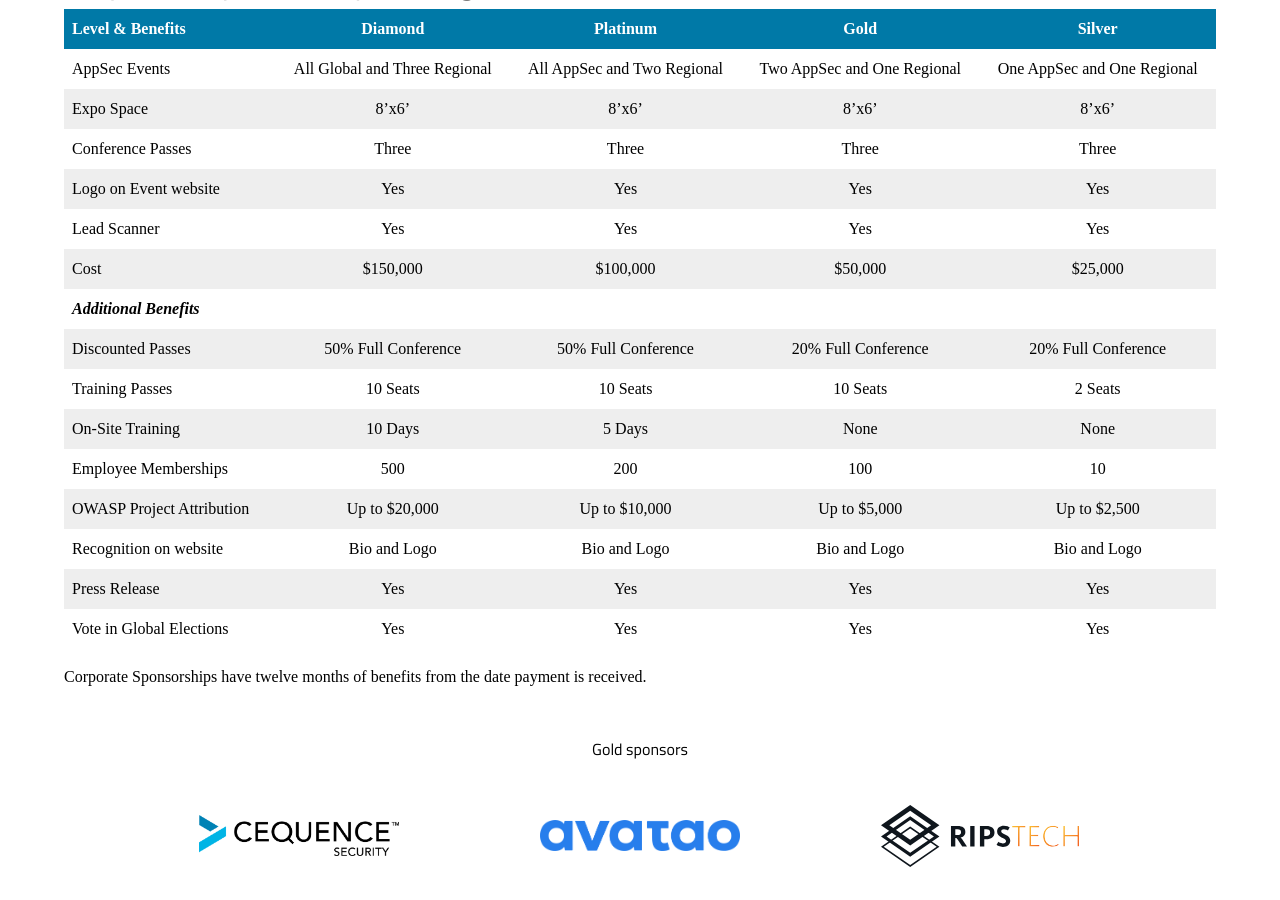
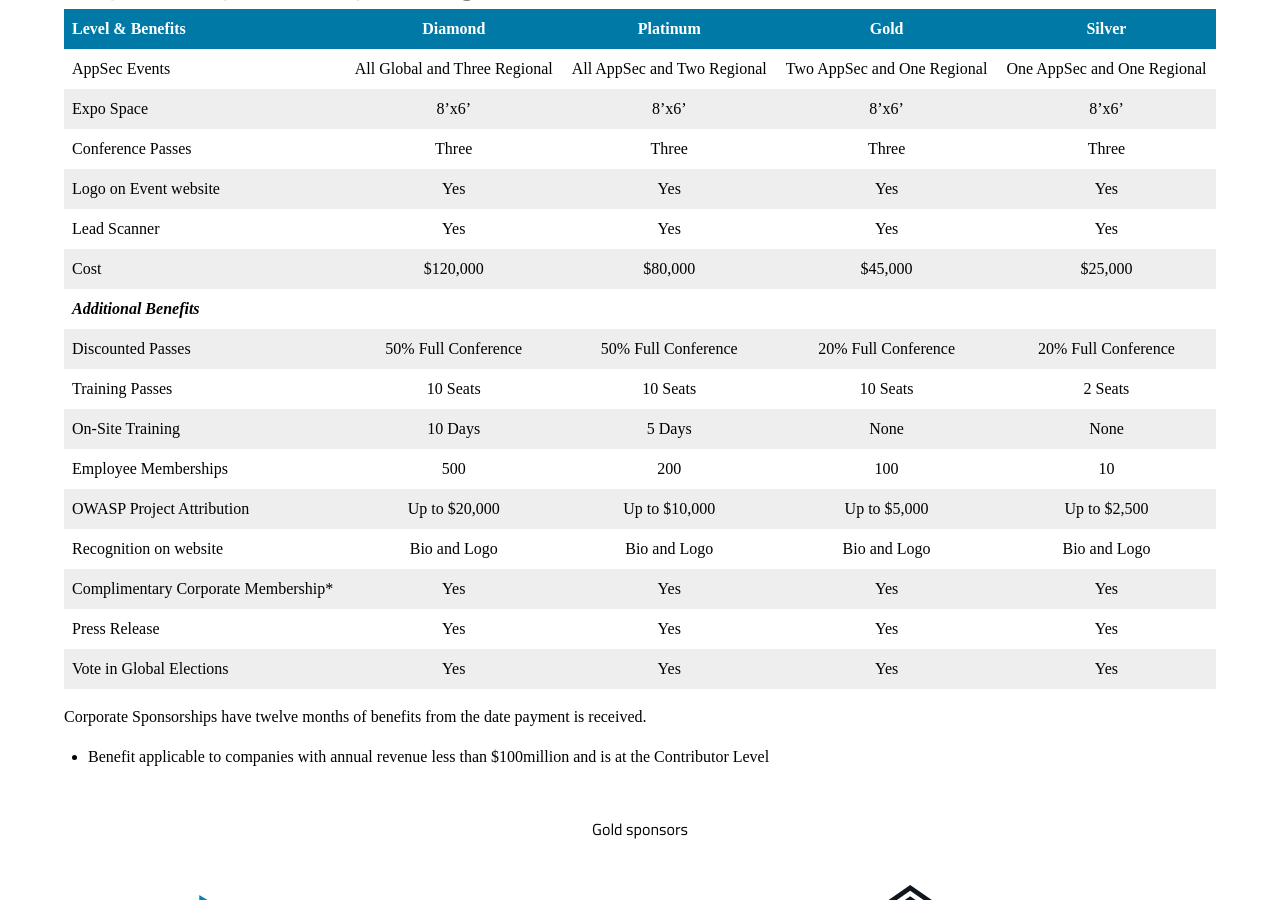
Before and after one commit to OWASP/AppSecAms2019, a Jekyll site: the page built from sponsors/index.md, in a window 1280 px wide and 900 px high, scrolled down 938 px. Built offline with Jekyll 4.4.1, drawn with Linux system fonts in a browser that asks for light colours; some web fonts are replaced.

Commit message:
Price changes and added benefit

```diff
--- a/sponsors/index.md
+++ b/sponsors/index.md
@@ -33,7 +33,7 @@
 | Conference Passes | Three  | Three  | Three  | Three  |
 | Logo on Event website | Yes | Yes | Yes | Yes |
 | Lead Scanner | Yes | Yes | Yes | Yes |
-| Cost | $150,000 | $100,000 | $50,000 | $25,000 |
+| Cost | $120,000 | $80,000 | $45,000 | $25,000 |
 | ***Additional Benefits*** | | | |
 | Discounted Passes | 50% Full Conference | 50% Full Conference | 20% Full Conference | 20% Full Conference |
 | Training Passes | 10 Seats |10 Seats |10 Seats |2 Seats |
@@ -41,9 +41,11 @@
 | Employee Memberships| 500 | 200 | 100 | 10 |
 | OWASP Project Attribution | Up to $20,000 | Up to $10,000 | Up to $5,000 | Up to $2,500 |
 | Recognition on website | Bio and Logo | Bio and Logo | Bio and Logo | Bio and Logo |
+| Complimentary Corporate Membership* | Yes | Yes | Yes | Yes |
 | Press Release | Yes | Yes | Yes | Yes |
 | Vote in Global Elections | Yes | Yes | Yes | Yes |
 
 Corporate Sponsorships have twelve months of benefits from the date payment is received.
+ * Benefit applicable to companies with annual revenue less than $100million and is at the Contributor Level
 
 {% include sponsors.html %}
```
